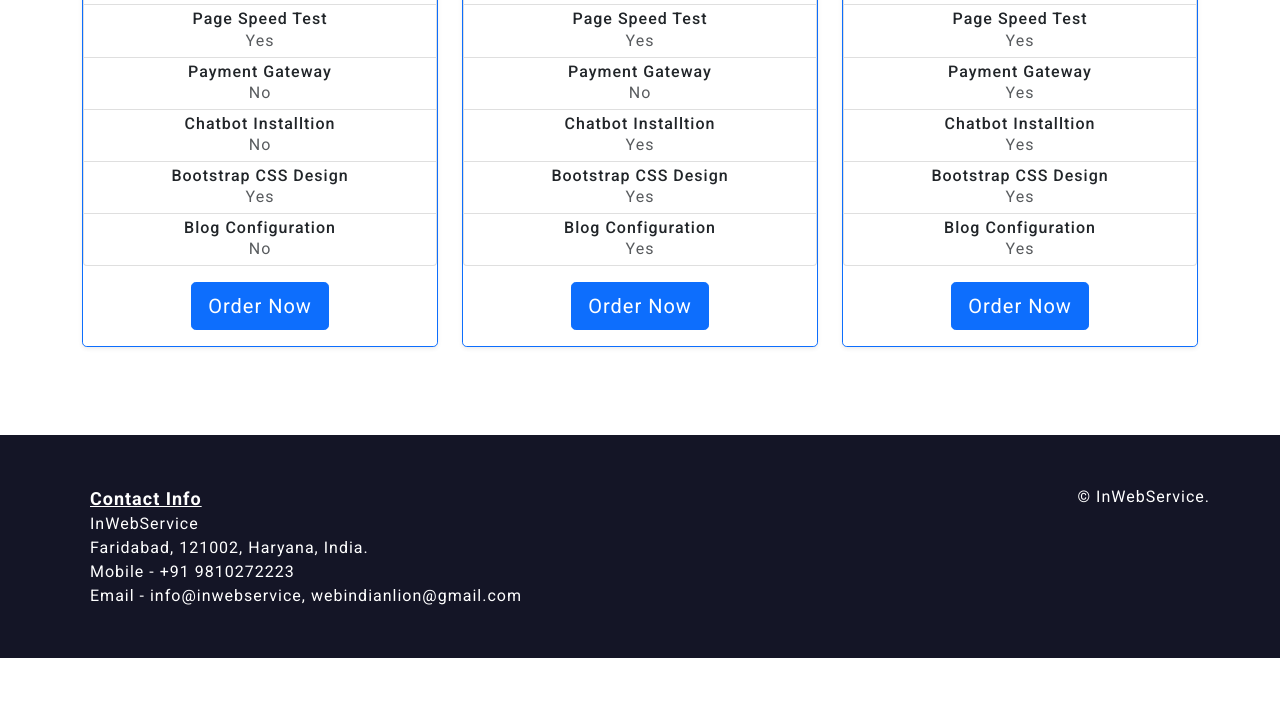
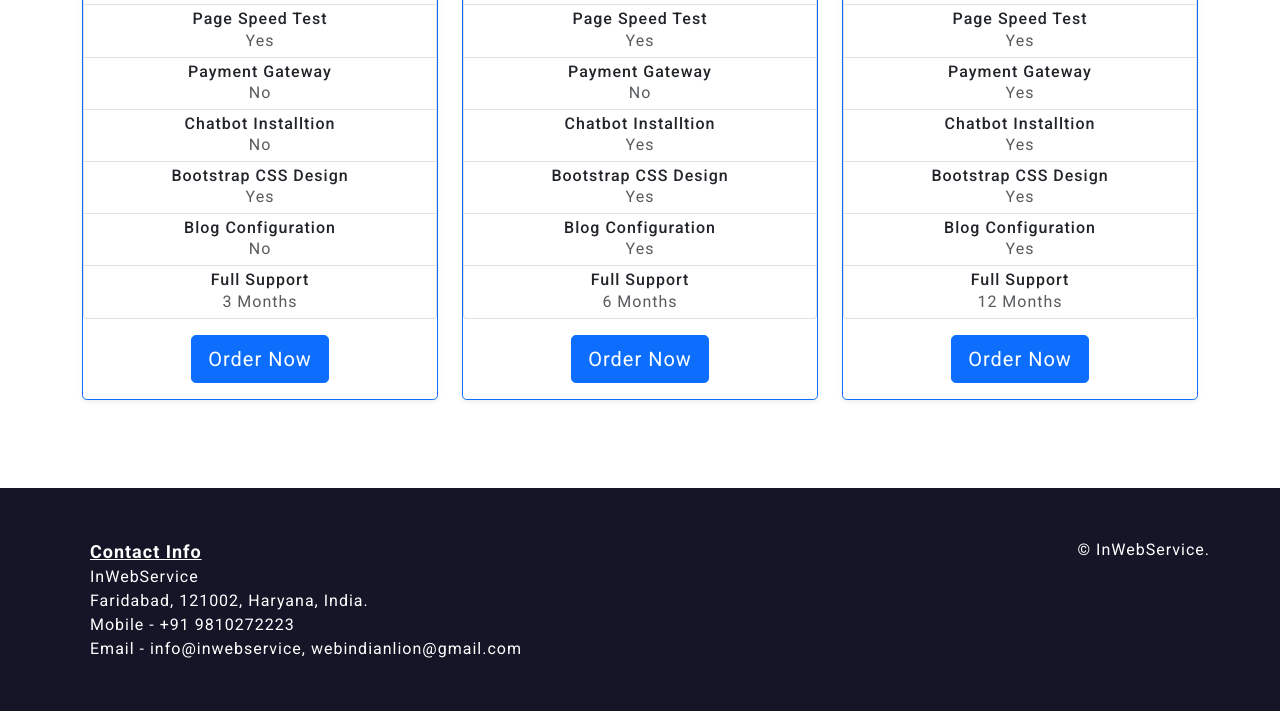
Before and after one commit to webindianlion/public_html, a PHP site: page /website-development-pricing in a window 1280 px wide. Shown: the part 2272-2983 px from the top of the page. Before the commit the page ends 2930 px from the top, so only its background shows below. Run offline with PHP 8.4, Linux system fonts and the light colour scheme; data that the repository does not hold is empty.

Commit message:
Pricing page changes
Added one more feature to list

```diff
--- a/website-development-pricing.php
+++ b/website-development-pricing.php
@@ -91,6 +91,8 @@
                             <div><h6 class="mb-0"> Bootstrap CSS Design </h6><p class="mb-0 opacity-75"> Yes </p></div></li>
                         <li class="list-group-item list-group-item-action py-1">
                             <div><h6 class="mb-0"> Blog Configuration </h6><p class="mb-0 opacity-75"> No </p></div></li>
+                        <li class="list-group-item list-group-item-action py-1">
+                            <div><h6 class="mb-0"> Full Support </h6><p class="mb-0 opacity-75"> 3 Months </p></div></li>
                     </ul>
                     <a href="contact" class="btn  btn-lg btn-primary mt-3">Order Now</a>
                 </div>
@@ -175,6 +177,8 @@
                             <div><h6 class="mb-0"> Bootstrap CSS Design </h6><p class="mb-0 opacity-75"> Yes </p></div></li>
                         <li class="list-group-item list-group-item-action py-1">
                             <div><h6 class="mb-0"> Blog Configuration </h6><p class="mb-0 opacity-75"> Yes </p></div></li>
+                        <li class="list-group-item list-group-item-action py-1">
+                            <div><h6 class="mb-0"> Full Support </h6><p class="mb-0 opacity-75"> 6 Months </p></div></li>
                     </ul>
                     <a href="contact" class="btn  btn-lg btn-primary mt-3">Order Now</a>
                 </div>
@@ -259,6 +263,8 @@
                             <div><h6 class="mb-0"> Bootstrap CSS Design </h6><p class="mb-0 opacity-75"> Yes </p></div></li>
                         <li class="list-group-item list-group-item-action py-1">
                             <div><h6 class="mb-0"> Blog Configuration </h6><p class="mb-0 opacity-75"> Yes </p></div></li>
+                        <li class="list-group-item list-group-item-action py-1">
+                            <div><h6 class="mb-0"> Full Support </h6><p class="mb-0 opacity-75"> 12 Months </p></div></li>
                     </ul>
                     <a href="contact" class="btn  btn-lg btn-primary mt-3">Order Now</a>
                 </div>
```
